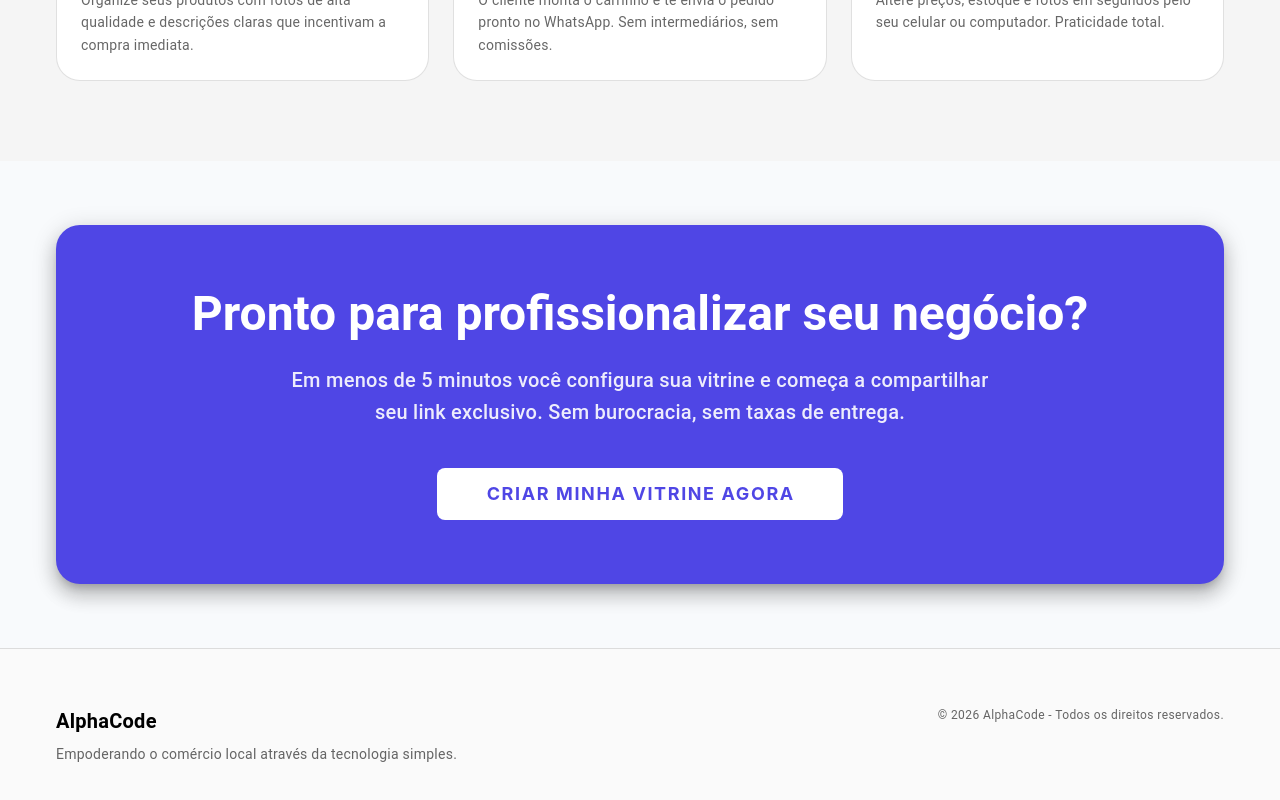
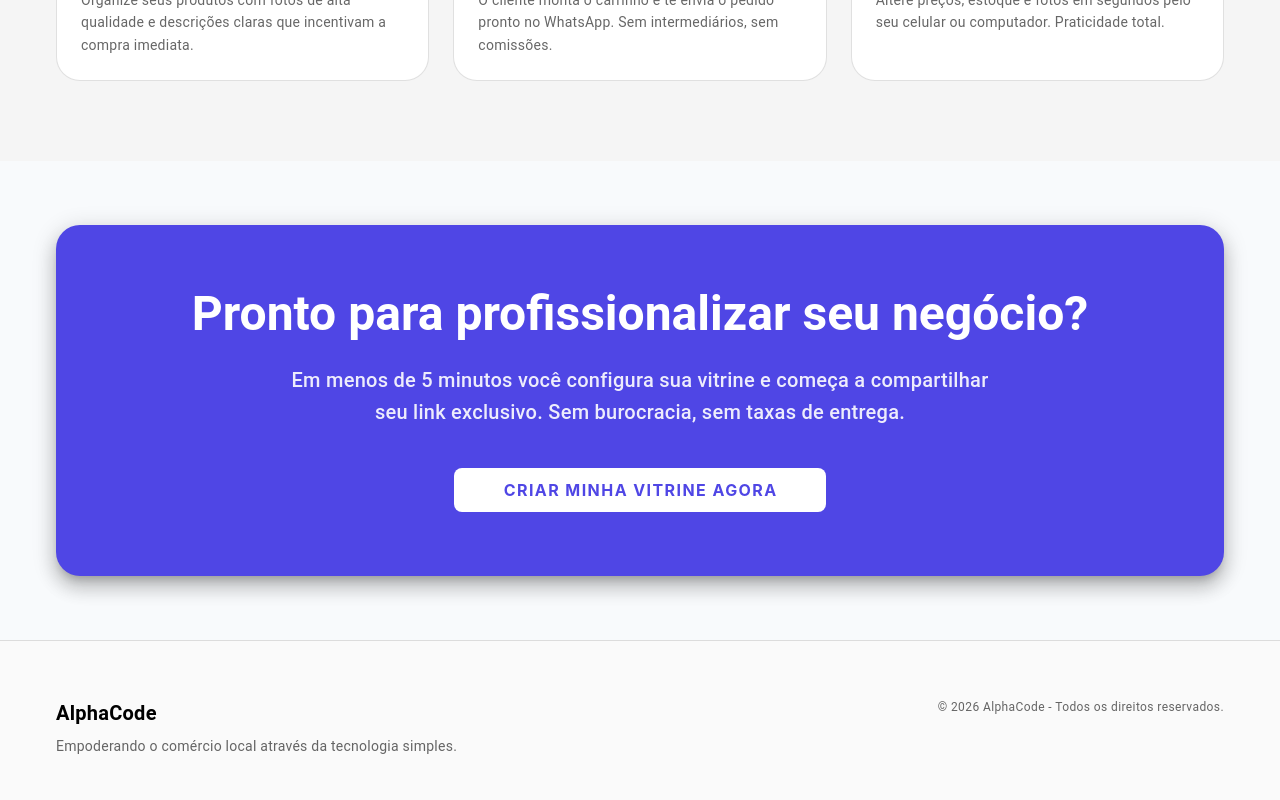
Before and after one commit to LuizGenuino/Vitrine-Vue-3, a Vue app: page / in a window 1280 px wide. Shown: the part 1270-2070 px from the top of the page. Built offline with nearby package versions, Linux system fonts and the light colour scheme; no server answers.

Commit message:
feat: update button size in LandingPage for improved visibility

```diff
--- a/src/layouts/HomeLayout.vue
+++ b/src/layouts/HomeLayout.vue
@@ -1,8 +1,11 @@
 <script setup lang="ts">
 import { ref } from 'vue';
 import ThemeToggle from '@/components/base/ThemeToggle.vue';
+import { useDisplay } from 'vuetify';
 
 const drawer = ref(false);
+
+const display = useDisplay()
 
 const navLinks = [
     { title: 'Como funciona', to: '#como-funciona' },
@@ -39,7 +42,7 @@ const navLinks = [
                     </div>
                 </router-link>
 
-                <div class="hidden-md-and-down d-flex align-center ga-2">
+                <div v-if="display.mdAndDown" class="d-none d-md-flex align-center ga-2">
                     <v-btn v-for="link in navLinks" :key="link.title" variant="text" class="text-none">
                         {{ link.title }}
                     </v-btn>
@@ -48,7 +51,7 @@ const navLinks = [
                 <div class="d-flex align-center ga-1 ga-sm-2">
                     <ThemeToggle />
 
-                    <div class="hidden-sm-and-down d-flex align-center ga-2">
+                    <div v-if="display.mdAndDown" class="hidden-sm-and-down d-none d-md-flex align-center ga-2">
                         <v-btn variant="text" font-weight-bold :to="{ name: 'login' }" class="text-none">Entrar</v-btn>
                         <v-btn color="primary" rounded="pill" elevation="0" :to="{ name: 'register' }"
                             class="text-none px-6">
--- a/src/pages/public/LandingPage.vue
+++ b/src/pages/public/LandingPage.vue
@@ -111,7 +111,7 @@ const features = [
                         Em menos de 5 minutos você configura sua vitrine e começa a compartilhar seu link exclusivo. Sem
                         burocracia, sem taxas de entrega.
                     </p>
-                    <v-btn color="white" size="x-large" variant="flat" class="text-primary font-weight-bold px-12"
+                    <v-btn color="white" size="large" variant="flat" class="text-primary font-weight-bold px-12"
                         :to="{ name: 'register' }">
                         Criar minha vitrine agora
                     </v-btn>
```
